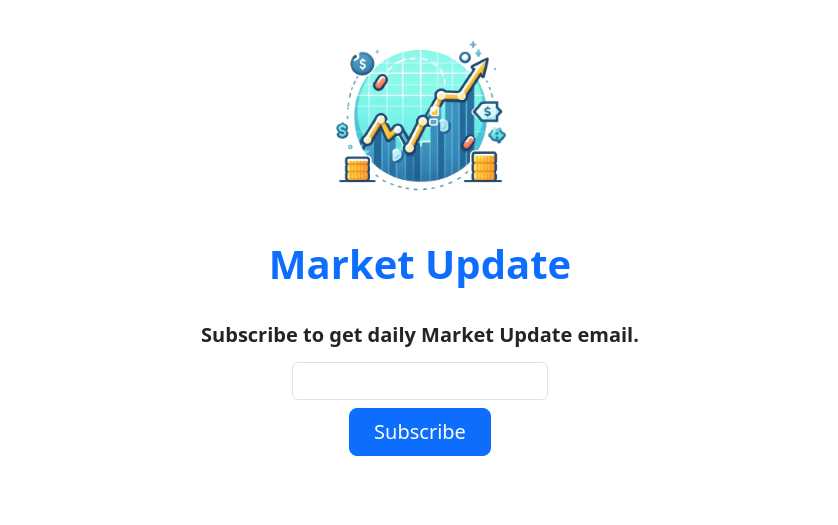
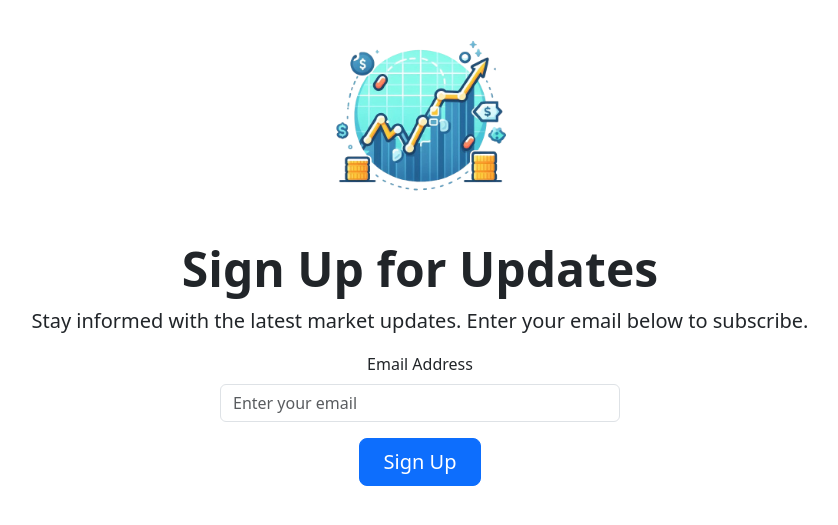
Before and after one commit to kbazant/market-update, a Flask app: page / in a window 1280 px wide. Shown: the top 525 px of the page, without its empty margins (220-1058 px from the left). Run offline with Flask 3, Linux system fonts and the light colour scheme.

Commit message:
Add email subscription functionality with Azure Key Vault integration

```diff
--- a/app.py
+++ b/app.py
@@ -1,32 +1,92 @@
 import os
-
 from flask import (Flask, redirect, render_template, request,
-                   send_from_directory, url_for)
+                   send_from_directory, url_for, flash)
+from azure.data.tables import TableServiceClient
+from azure.core.exceptions import ResourceExistsError
+from azure.identity import DefaultAzureCredential
+from azure.keyvault.secrets import SecretClient
 
 app = Flask(__name__)
+app.secret_key = 'your_secret_key'  # Required for flash messages
+
+# Azure Key Vault configuration
+KEY_VAULT_NAME = "marketupdate-storage"  # Replace with your Key Vault name
+KV_URI = f"https://{KEY_VAULT_NAME}.vault.azure.net/"
+
+# Initialize Key Vault client
+credential = DefaultAzureCredential()
+secret_client = SecretClient(vault_url=KV_URI, credential=credential)
+
+# Retrieve the Azure Storage connection string from Key Vault
+AZURE_CONNECTION_STRING = secret_client.get_secret("marketupdate-storage-emails").value
+
+# Azure Table Storage configuration
+TABLE_NAME = "EmailSubscriptions"
+
+# Initialize Azure Table Service Client
+table_service = TableServiceClient.from_connection_string(AZURE_CONNECTION_STRING)
+try:
+    table_service.create_table(TABLE_NAME)
+except ResourceExistsError:
+    pass  # Table already exists
 
 
-@app.route('/')
+@app.route('/', methods=['GET', 'POST'])
 def index():
-   print('Request for index page received')
-   return render_template('index.html')
+    if request.method == 'POST':
+        email = request.form.get('email')
+        if email:
+            # Save email to Azure Table Storage
+            table_client = table_service.get_table_client(TABLE_NAME)
+            entity = {
+                'PartitionKey': 'Subscription',
+                'RowKey': email,
+            }
+            try:
+                table_client.create_entity(entity)
+                flash('Thank you for signing up!', 'success')
+                return redirect(url_for('hello'))  # Redirect to the thank-you page
+            except ResourceExistsError:
+                flash('This email is already subscribed.', 'warning')
+        else:
+            flash('Please provide a valid email address.', 'danger')
+
+    return render_template('index.html')
+
 
 @app.route('/favicon.ico')
 def favicon():
     return send_from_directory(os.path.join(app.root_path, 'static'),
                                'favicon.ico', mimetype='image/vnd.microsoft.icon')
 
-@app.route('/hello', methods=['POST'])
+
+@app.route('/hello')
 def hello():
-   name = request.form.get('name')
+    return render_template('hello.html')
 
-   if name:
-       print('Request for hello page received with name=%s' % name)
-       return render_template('hello.html', name = name)
-   else:
-       print('Request for hello page received with no name or blank name -- redirecting')
-       return redirect(url_for('index'))
+
+@app.route('/signup', methods=['GET', 'POST'])
+def signup():
+    if request.method == 'POST':
+        email = request.form.get('email')
+        if email:
+            # Save email to Azure Table Storage
+            table_client = table_service.get_table_client(TABLE_NAME)
+            entity = {
+                'PartitionKey': 'Subscription',
+                'RowKey': email,
+            }
+            try:
+                table_client.create_entity(entity)
+                flash('Thank you for signing up!', 'success')
+                return redirect(url_for('hello'))  # Redirect to the thank-you page
+            except ResourceExistsError:
+                flash('This email is already subscribed.', 'warning')
+        else:
+            flash('Please provide a valid email address.', 'danger')
+
+    return render_template('signup.html')
 
 
 if __name__ == '__main__':
-   app.run()
+    app.run()
--- a/requirements.txt
+++ b/requirements.txt
@@ -1,2 +1,5 @@
 Flask==3.1.0
 gunicorn
+azure-identity
+azure-keyvault-secrets
+azure-data-tables
--- a/templates/hello.html
+++ b/templates/hello.html
@@ -1,7 +1,7 @@
 <!doctype html>
 
 <head>
-  <title>Market Update</title>
+  <title>Market Update - Thank You</title>
   <link rel="stylesheet" href="https://cdn.jsdelivr.net/npm/bootstrap@5.3.0/dist/css/bootstrap.min.css">
   <link rel="shortcut icon" href="{{ url_for('static', filename='favicon.ico') }}">
 </head>
@@ -12,8 +12,9 @@
     <div class="px-4 py-3 my-2 text-center">
       <img class="d-block mx-auto mb-4" src="{{ url_for('static', filename='images/chart.png') }}" alt="Azure Logo"
         width="192" />
+      <h1 class="display-5 fw-bold">Thank You for Signing Up!</h1>
       <p class="fs-5">
-        Thank you!
+        Your email has been successfully added to our subscription list.
       </p>
       <a href="{{ url_for('index') }}" class="btn btn-primary btn-lg px-4 gap-3">Back Home</a>
     </div>
--- a/templates/index.html
+++ b/templates/index.html
@@ -1,30 +1,40 @@
-<!doctype html>
+<!DOCTYPE html>
+<html lang="en">
 
 <head>
-  <title>Market Update</title>
+  <meta charset="UTF-8">
+  <meta name="viewport" content="width=device-width, initial-scale=1.0">
+  <title>Email Sign-Up</title>
   <link rel="stylesheet" href="https://cdn.jsdelivr.net/npm/bootstrap@5.3.0/dist/css/bootstrap.min.css">
   <link rel="shortcut icon" href="{{ url_for('static', filename='favicon.ico') }}">
 </head>
-<html>
 
 <body>
   <main>
     <div class="px-4 py-3 my-2 text-center">
-      <img class="d-block mx-auto mb-4" src="{{ url_for('static', filename='images/chart.png') }}" alt="Chart"
+      <img class="d-block mx-auto mb-4" src="{{ url_for('static', filename='images/chart.png') }}" alt="Azure Logo"
         width="192" />
-      <h1 class="display-6 fw-bold text-primary">Market Update</h1>
+      <h1 class="display-5 fw-bold">Sign Up for Updates</h1>
+      <p class="fs-5">
+        Stay informed with the latest market updates. Enter your email below to subscribe.
+      </p>
+      <form method="POST" class="mx-auto" style="max-width: 400px;">
+        <div class="mb-3">
+          <label for="email" class="form-label">Email Address</label>
+          <input type="email" id="email" name="email" class="form-control" placeholder="Enter your email" required>
+        </div>
+        <button type="submit" class="btn btn-primary btn-lg px-4">Sign Up</button>
+      </form>
+      {% with messages = get_flashed_messages(with_categories=true) %}
+      {% if messages %}
+      <ul class="mt-3 list-unstyled">
+        {% for category, message in messages %}
+        <li class="alert alert-{{ category }}">{{ message }}</li>
+        {% endfor %}
+      </ul>
+      {% endif %}
+      {% endwith %}
     </div>
-    <form method="post" action="{{url_for('hello')}}">
-      <div class="col-md-6 mx-auto text-center">
-        <label for="name" class="form-label fw-bold fs-5">Subscribe to get daily Market Update email.</label>
-        <div class="d-grid gap-2 d-sm-flex justify-content-sm-center align-items-center my-1">
-          <input type="text" class="form-control" id="name" name="name" style="max-width: 256px;">
-        </div>
-        <div class="d-grid gap-2 d-sm-flex justify-content-sm-center my-2">
-          <button type="submit" class="btn btn-primary btn-lg px-4 gap-3">Subscribe</button>
-        </div>
-      </div>
-    </form>
   </main>
 </body>
 
```
Also changed, not shown: .github/copilot-instructions.md (added), 4 other files.
